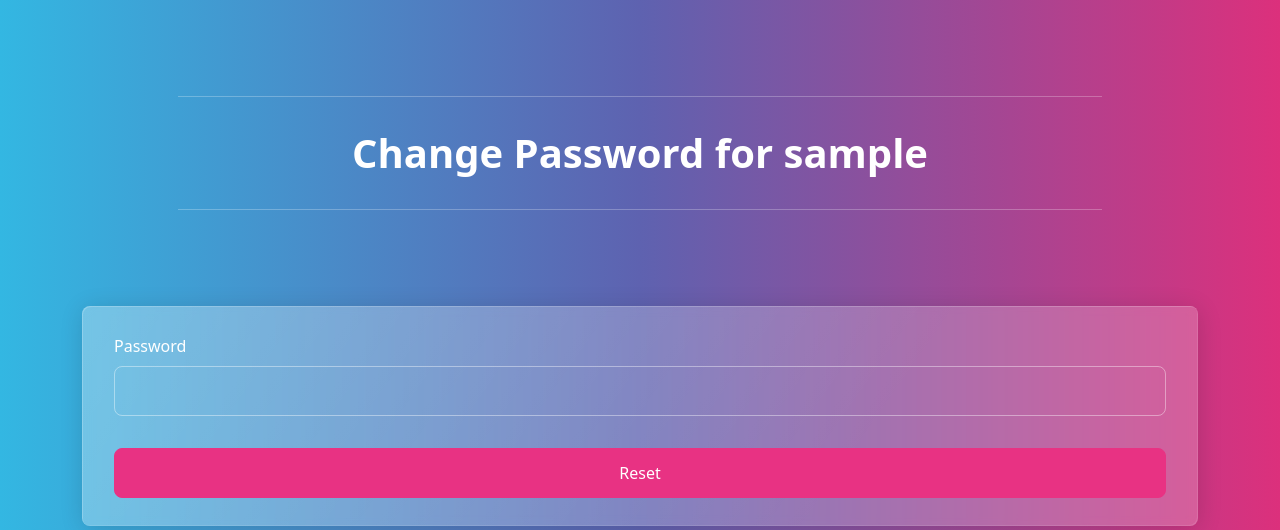
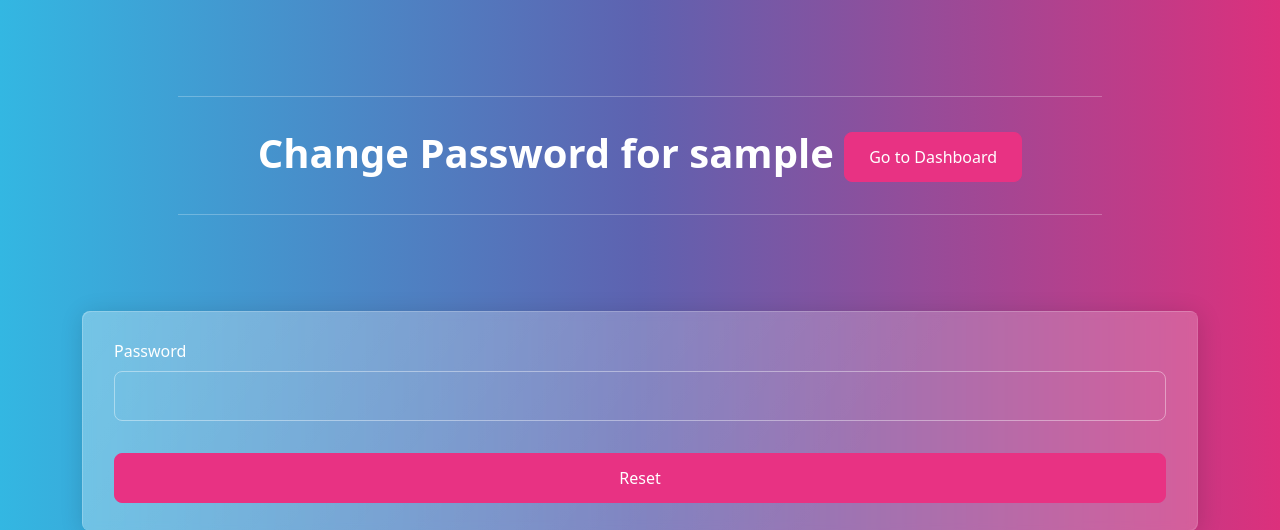
Before and after one commit to Armoghan-ul-Mohmin/Project-Management-System, a Flask app: page /changepasswd in a window 1280 px wide. Shown: the top 530 px of the page. Run offline with Flask 3, Linux system fonts and the light colour scheme; the visitor is signed in with stand-in values (Sample User, id 1); some libraries are stand-ins or nearby versions.

Commit message:
modified:   templates/passwd.html

```diff
--- a/templates/passwd.html
+++ b/templates/passwd.html
@@ -7,6 +7,8 @@
         <div class="h1 my-5 mx-5">
             <hr>
             Change Password for {{username}}
+
+            <a class="btn btn-primary" href="/dashboard">Go to Dashboard </a>
             <hr>
         </div>
     </div>
```
